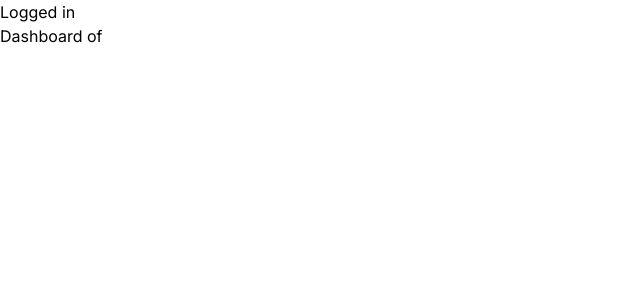
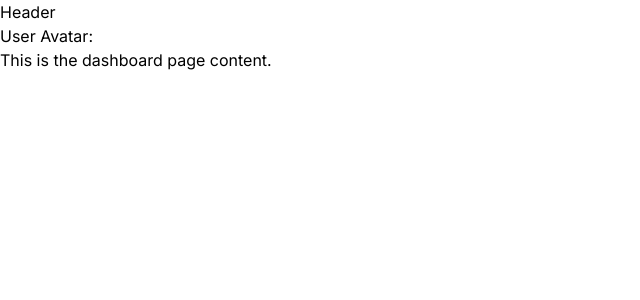
Before and after one commit to akshaykadambatt/hobbies, a Next.js app: page /dashboard in a window 1280 px wide. Shown: the top 300 px of the page, without its empty margins (0-640 px from the left). Built offline with nearby package versions, Linux system fonts and the light colour scheme; no server answers.

Commit message:
fix: resolve type error in useDexieDB hook

```diff
--- a/app/dashboard/layout.tsx
+++ b/app/dashboard/layout.tsx
@@ -7,7 +7,7 @@ import { useEffect } from "react";
 import { useDispatch } from "react-redux";
 import { setUser } from "../store/userSlice";
 import ClientWrapper from "../store/ClientWrapper";
-
+import User from "../../components/User"
 export default async function RootLayout({
   children,
 }: Readonly<{
@@ -15,7 +15,8 @@ export default async function RootLayout({
 }>) {
   return (
     <ClientProvider>
-      <div>Logged in{children}</div>
+      Header <User />
+      <main>{children}</main>
     </ClientProvider>
   );
 }
--- a/app/dashboard/page.tsx
+++ b/app/dashboard/page.tsx
@@ -6,37 +6,10 @@ import { RootState } from '../store/store';
 import { useSession } from "next-auth/react";
 import db, { UserData } from '../store/db';
 const Dashboard: React.FC = () => {
-  const { data: session, status } = useSession()
-  const [userData, setUserData] = useState<UserData | null>(null);
-  useEffect(() => {
-    const loadUserData = async () => {
-      const storedUserData = await db.users.get('1');
-      setUserData(storedUserData || null);
-      console.log("loaded from local",session,storedUserData)
-    };
 
-    loadUserData();
-
-  }, []);
-
-  useEffect(() => {
-    if (session?.user) {
-      const userData: UserData = {
-        id: '1', //Removed session.user.id || '' (for fast dexie query)
-        name: session.user.name || '',
-        email: session.user.email || '',
-        image: session.user.image || '',
-        // Add other user data properties as needed
-      };
-
-      db.users.put(userData);
-      console.log("loaded from server",session,userData)
-
-    }
-  }, [session]);
   return (
-    <div>
-      Dashboard of {session?.user?.email} {userData?.email}
+    <div className="page">
+      This is the dashboard page content.
     </div>
   );
 };
--- a/app/store/db.ts
+++ b/app/store/db.ts
@@ -8,7 +8,7 @@ export interface UserData {
   // Add other user data properties as needed
 }
 
-class MyDexieDB extends Dexie {
+export class MyDexieDB extends Dexie {
   users!: Table<UserData>;
 
   constructor() {
--- /dev/null
+++ b/components/User.tsx
@@ -0,0 +1,31 @@
+"use client";
+import { useSession } from 'next-auth/react';
+import React, { useEffect, useState } from 'react';
+import db, { UserData } from '../app/store/db';
+import { useDexieDB } from '@/utils/useDexieDB';
+
+
+const User: React.FC = () => {
+    const { data: session, status } = useSession()
+    const userData = useDexieDB<UserData>('users', '1');
+
+  useEffect(() => {
+    if (session?.user) {
+      const userData: UserData = {
+        id: '1', //Removed session.user.id || '' (for fast dexie query)
+        name: session.user.name || '',
+        email: session.user.email || '',
+        image: session.user.image || '',
+      };
+      db.users.put(userData);
+      console.log("loaded from server",userData)
+    }
+  }, [session]);
+  return (
+    <div className="user">
+      User Avatar: {userData?.email}
+    </div>
+  );
+};
+
+export default User;
--- /dev/null
+++ b/utils/useDexieDB.ts
@@ -0,0 +1,22 @@
+import { useState, useEffect } from "react";
+import db, { UserData, MyDexieDB } from "../app/store/db"; // Assuming you have a 'db.ts' file with the Dexie DB instance
+import { Table } from "dexie";
+
+export const useDexieDB = <T>(
+  tableName: keyof MyDexieDB,
+  key: string | number
+) => {
+  const [data, setData] = useState<T | null>(null);
+
+  useEffect(() => {
+    const loadData = async () => {
+      const table = db[tableName] as Table<T, any>;
+      const storedData = await table.get(key);
+      setData(storedData || null);
+      console.log("useDexieDB", tableName, key, storedData);
+    };
+    loadData();
+  }, [tableName, key]);
+
+  return data;
+};
```
